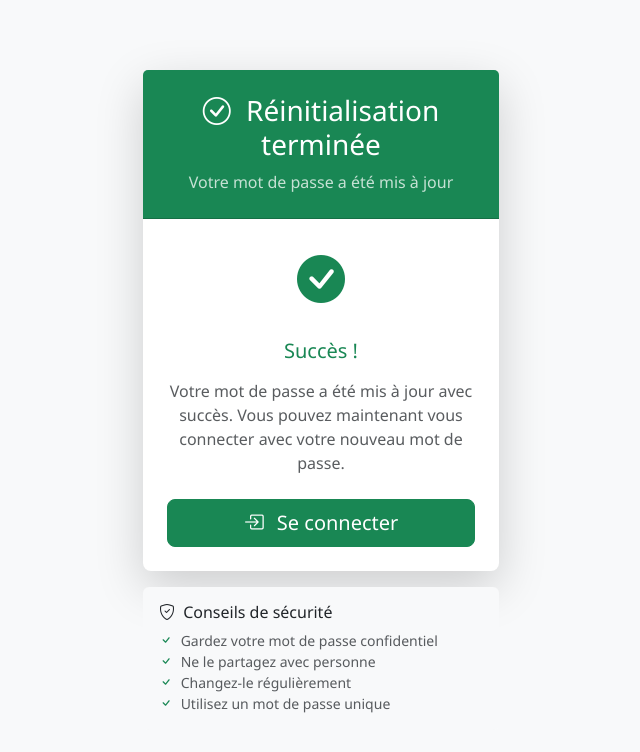
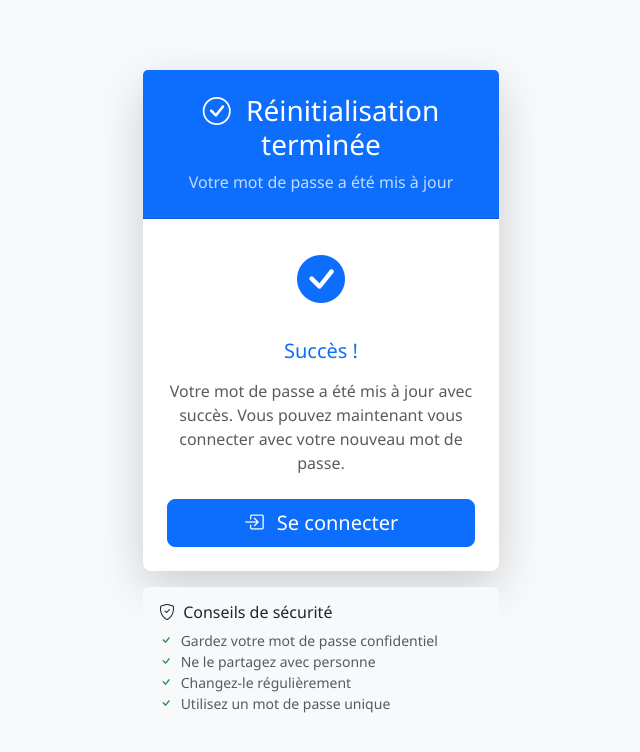
Before and after one commit to DylanNomaou/Approfondissement-Web, a Django app: page /password-reset/complete/ in a window 1280 px wide. Shown: the top 752 px of the page, without its empty margins (319-959 px from the left). Run offline with Django 5.2, Linux system fonts and the light colour scheme.

Commit message:
nettoyage de code 4

```diff
--- a/ApprofondissementWeb/templates/registration/password_reset_complete.html
+++ b/ApprofondissementWeb/templates/registration/password_reset_complete.html
@@ -7,7 +7,7 @@
     <div class="row justify-content-center">
         <div class="col-md-6 col-lg-4">
             <div class="card shadow-lg border-0 rounded-3">
-                <div class="card-header bg-success text-white text-center py-4">
+                <div class="card-header bg-primary text-white text-center py-4">
                     <h3 class="mb-0">
                         <i class="bi bi-check-circle me-2"></i>
                         Réinitialisation terminée
@@ -16,10 +16,10 @@
                 </div>
                 <div class="card-body p-4 text-center">
                     <div class="mb-4">
-                        <i class="bi bi-check-circle-fill text-success" style="font-size: 3rem;"></i>
+                        <i class="bi bi-check-circle-fill text-primary" style="font-size: 3rem;"></i>
                     </div>
 
-                    <h5 class="mb-3 text-success">Succès !</h5>
+                    <h5 class="mb-3 text-primary">Succès !</h5>
 
                     <p class="text-muted mb-4">
                         Votre mot de passe a été mis à jour avec succès.
@@ -27,7 +27,7 @@
                     </p>
 
                     <div class="d-grid gap-2">
-                        <a href="{% url 'login' %}" class="btn btn-success btn-lg">
+                        <a href="{% url 'login' %}" class="btn btn-primary btn-lg">
                             <i class="bi bi-box-arrow-in-right me-2"></i>
                             Se connecter
                         </a>
@@ -71,7 +71,7 @@ document.addEventListener('DOMContentLoaded', function() {
 
     // Redirection automatique après 10 secondes (optionnel)
     setTimeout(() => {
-        const loginButton = document.querySelector('.btn-success');
+        const loginButton = document.querySelector('.btn-primary');
         loginButton.classList.add('pulse');
         loginButton.innerHTML = '<i class="bi bi-box-arrow-in-right me-2"></i>Se connecter (redirection automatique...)';
 
--- a/ApprofondissementWeb/templates/registration/password_reset_confirm.html
+++ b/ApprofondissementWeb/templates/registration/password_reset_confirm.html
@@ -7,7 +7,7 @@
     <div class="row justify-content-center">
         <div class="col-md-6 col-lg-4">
             <div class="card shadow-lg border-0 rounded-3">
-                <div class="card-header bg-success text-white text-center py-4">
+                <div class="card-header bg-primary text-white text-center py-4">
                     <h3 class="mb-0">
                         <i class="bi bi-shield-check me-2"></i>
                         Nouveau mot de passe
@@ -89,7 +89,7 @@
                         </div>
 
                         <div class="d-grid gap-2">
-                            <button type="submit" class="btn btn-success btn-lg">
+                            <button type="submit" class="btn btn-primary btn-lg">
                                 <i class="bi bi-check2-circle me-2"></i>
                                 Mettre à jour le mot de passe
                             </button>
--- a/ApprofondissementWeb/templates/registration/password_reset_request.html
+++ b/ApprofondissementWeb/templates/registration/password_reset_request.html
@@ -7,7 +7,7 @@
     <div class="row justify-content-center">
         <div class="col-md-6 col-lg-4">
             <div class="card shadow-lg border-0 rounded-3">
-                <div class="card-header bg-warning text-dark text-center py-4">
+                <div class="card-header bg-primary text-white text-center py-4">
                     <h3 class="mb-0">
                         <i class="bi bi-key me-2"></i>
                         Mot de passe oublié
@@ -52,7 +52,7 @@
                         </div>
 
                         <div class="d-grid gap-2">
-                            <button type="submit" class="btn btn-warning btn-lg">
+                            <button type="submit" class="btn btn-primary btn-lg">
                                 <i class="bi bi-send me-2"></i>
                                 Envoyer le code
                             </button>
--- a/ApprofondissementWeb/templates/registration/password_reset_verify.html
+++ b/ApprofondissementWeb/templates/registration/password_reset_verify.html
@@ -7,7 +7,7 @@
     <div class="row justify-content-center">
         <div class="col-md-6 col-lg-4">
             <div class="card shadow-lg border-0 rounded-3">
-                <div class="card-header bg-info text-white text-center py-4">
+                <div class="card-header bg-primary text-white text-center py-4">
                     <h3 class="mb-0">
                         <i class="bi bi-shield-lock me-2"></i>
                         Code de vérification
@@ -62,7 +62,7 @@
                         </div>
 
                         <div class="d-grid gap-2">
-                            <button type="submit" class="btn btn-info btn-lg">
+                            <button type="submit" class="btn btn-primary btn-lg">
                                 <i class="bi bi-check-circle me-2"></i>
                                 Vérifier le code
                             </button>
```
Also changed, not shown: ApprofondissementWeb/db.sqlite3.
